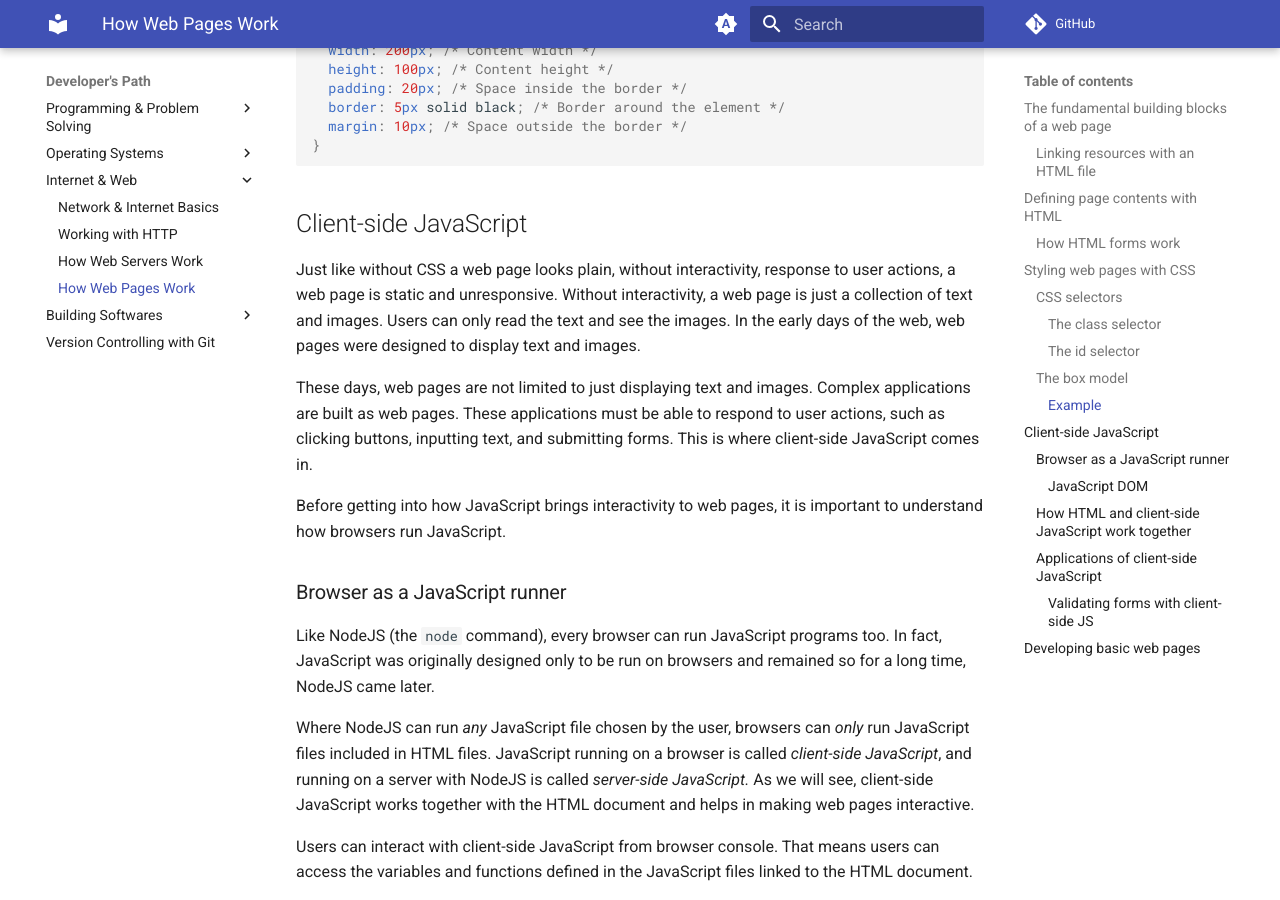
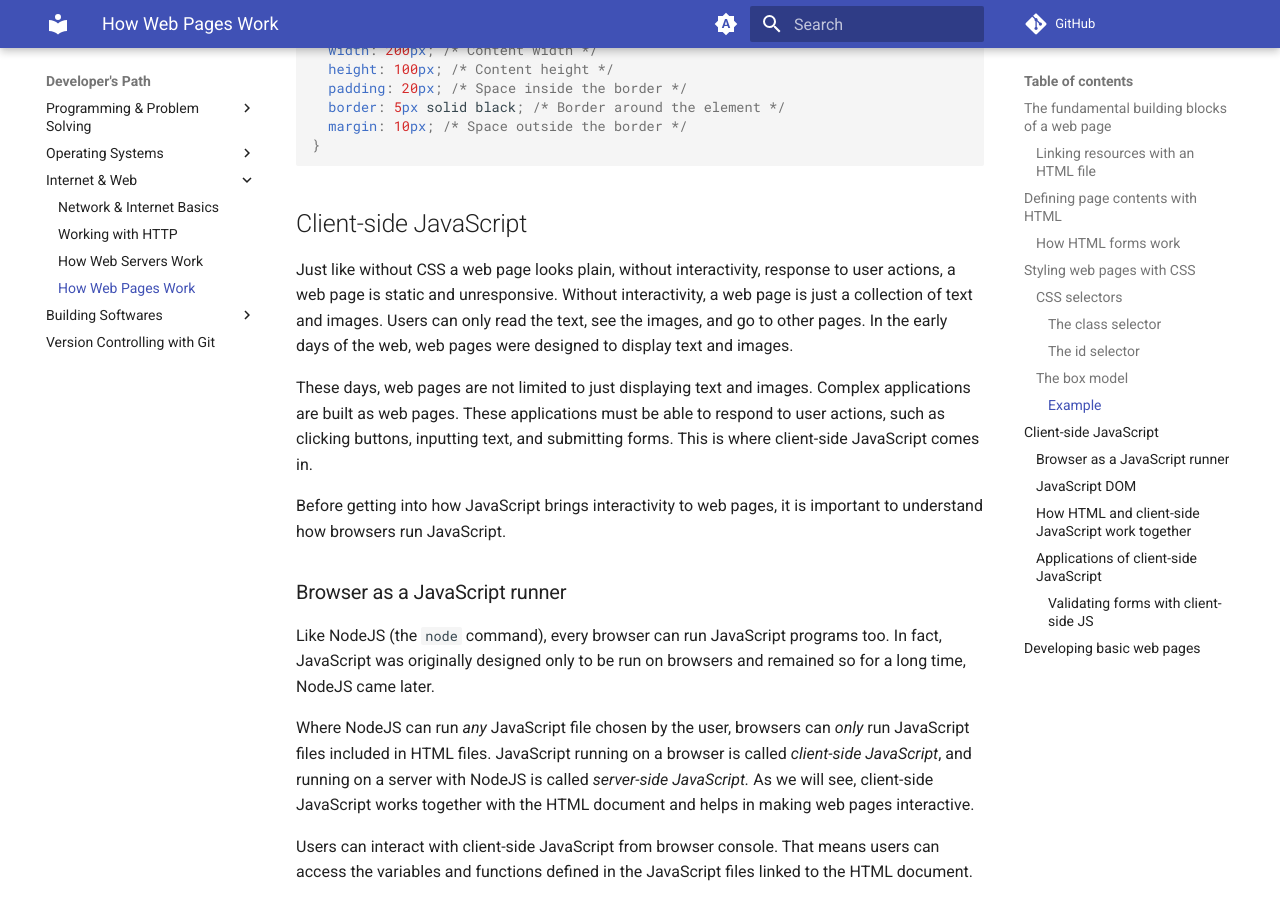
Before and after one commit to gharials/dev-path, an MkDocs documentation site: the page built from docs/internet-web/web-pages.md, in a window 1280 px wide and 900 px high, scrolled down 4729 px. Built offline with MkDocs 1.6.1 and Material for MkDocs 9.7.7, drawn with Linux system fonts in a browser that asks for light colours; comment, search, counter and statistics services are not loaded; some of the changed text lies outside the part shown.

Commit message:
copy edit.

```diff
--- a/docs/internet-web/web-pages.md
+++ b/docs/internet-web/web-pages.md
@@ -169,7 +169,7 @@ div {
 
 ## Client-side JavaScript
 
-Just like without CSS a web page looks plain, without interactivity, response to user actions, a web page is static and unresponsive. Without interactivity, a web page is just a collection of text and images. Users can only read the text and see the images. In the early days of the web, web pages were designed to display text and images.
+Just like without CSS a web page looks plain, without interactivity, response to user actions, a web page is static and unresponsive. Without interactivity, a web page is just a collection of text and images. Users can only read the text, see the images, and go to other pages. In the early days of the web, web pages were designed to display text and images.
 
 These days, web pages are not limited to just displaying text and images. Complex applications are built as web pages. These applications must be able to respond to user actions, such as clicking buttons, inputting text, and submitting forms. This is where client-side JavaScript comes in.
 
@@ -183,7 +183,7 @@ Where NodeJS can run *any* JavaScript file chosen by the user, browsers can *onl
 
 Users can interact with client-side JavaScript from browser console. That means users can access the variables and functions defined in the JavaScript files linked to the HTML document.
 
-#### JavaScript DOM
+### JavaScript DOM
 
 Most importantly, client-side JavaScript has access to the HTML document's _object representation_, called [DOM](https://www.w3schools.com/js/js_htmldom.asp) (Document Object Model), through a special object named `document`. The object is created automatically and is accessible from everywhere in any client-side JavaScript file.
 
@@ -213,7 +213,7 @@ A common use of client-side JavaScript is in *validating* HTML forms. Users may
 
 In a usual HTML form, after a user submits a form, input data is sent to the server just as they are. No form data processing takes place at the browser. In this approach, only the server can validate the form data.
 
-Now, we can use the event and event handler approach described [in the previous section](#how-html-and-client-side-javascript-work-together) to validate form inputs. Notice that each input element in a form and the form itself are all HTML elements. Therefore, just like any other HTML elements, they can all have their own events and event handlers. Among the events, the following can be used for validating form inputs.
+Now, we can use the event and event handler approach described [in the previous section](#how-html-and-client-side-javascript-work-together) to validate form inputs at browser, before submitting to a server. Notice that each input element in a form and the form itself are all HTML elements. Therefore, just like any other HTML elements, they can all have their own events and event handlers. Among the events, the following can be used for validating form inputs.
 
 | Element | Event      | Description | Example
 |---------|------------|-------------|----------
```
